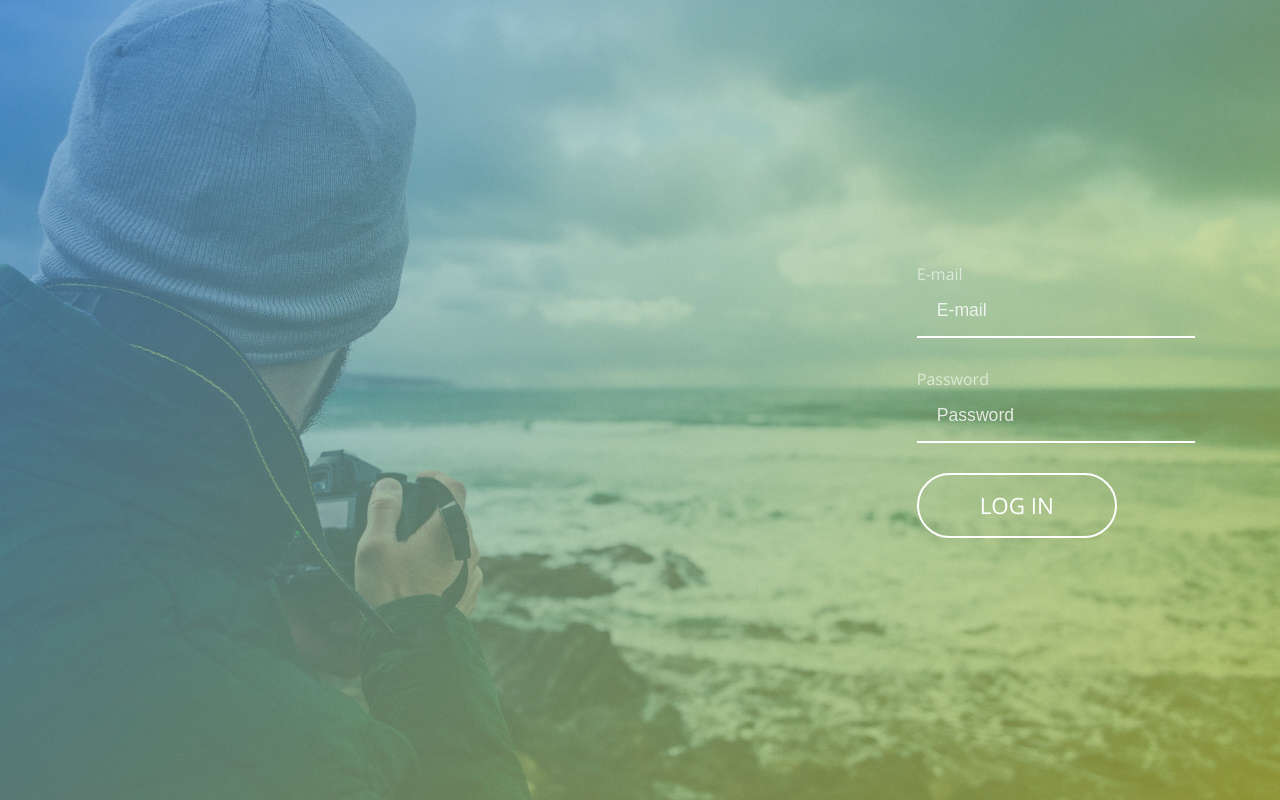
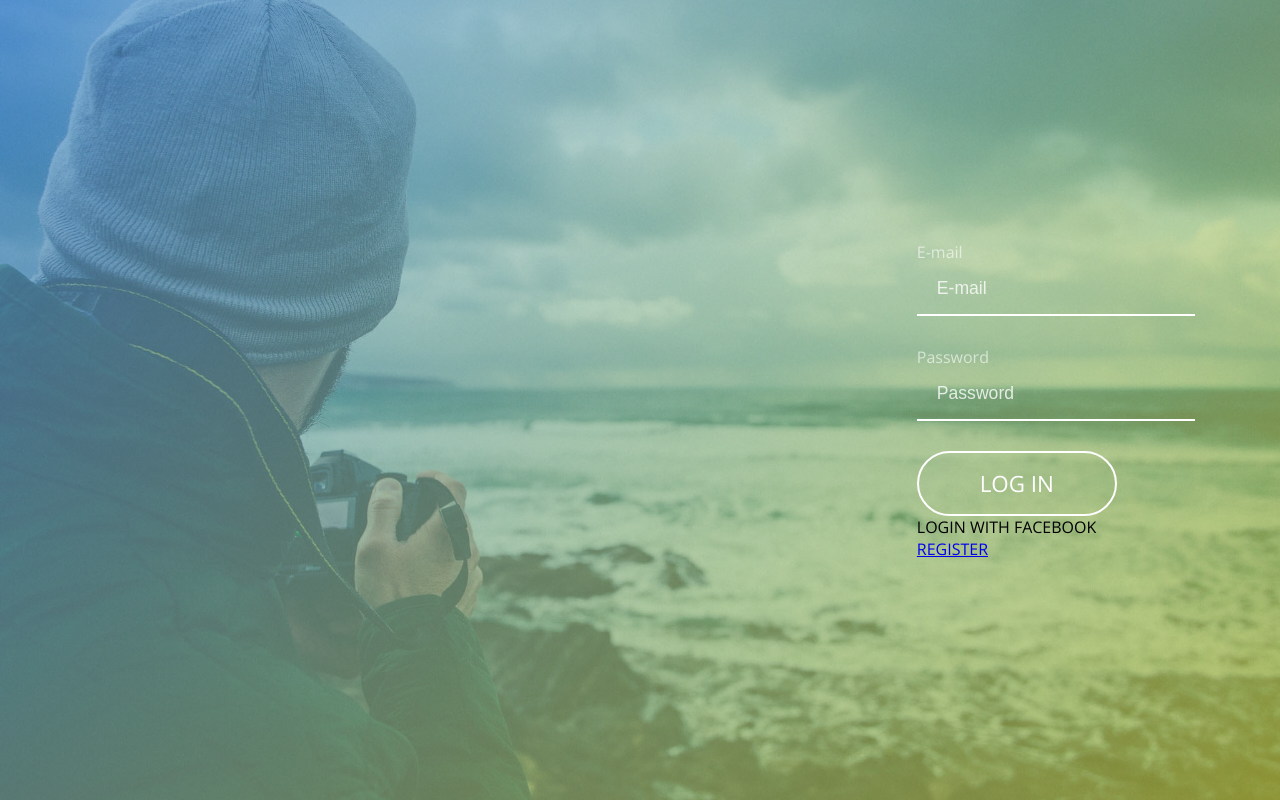
Before and after one commit to NickySomers/imd_php1_project, a PHP site: page /views/index.php in a window 1280 px wide. Run offline with PHP 8.4, Linux system fonts and the light colour scheme.

Commit message:
Added fix to login page

```diff
--- a/views/index.php
+++ b/views/index.php
@@ -30,6 +30,16 @@ if (!empty($_POST)) {
 				<label for="login_password">Password</label>
 				<input type="password" name="login_password" class="textfield" placeholder="Password">
 				<input type="submit" class="button" value="Log in">
+				<div class="container-fluid">
+
+				    <div class="col-md-6">
+				        LOGIN WITH FACEBOOK
+				    </div>
+				    <div class="col-md-6">
+				        <a href="register.php">REGISTER</a>
+				    </div>
+
+				</div>
 			</form>
 
 		</div>
```
